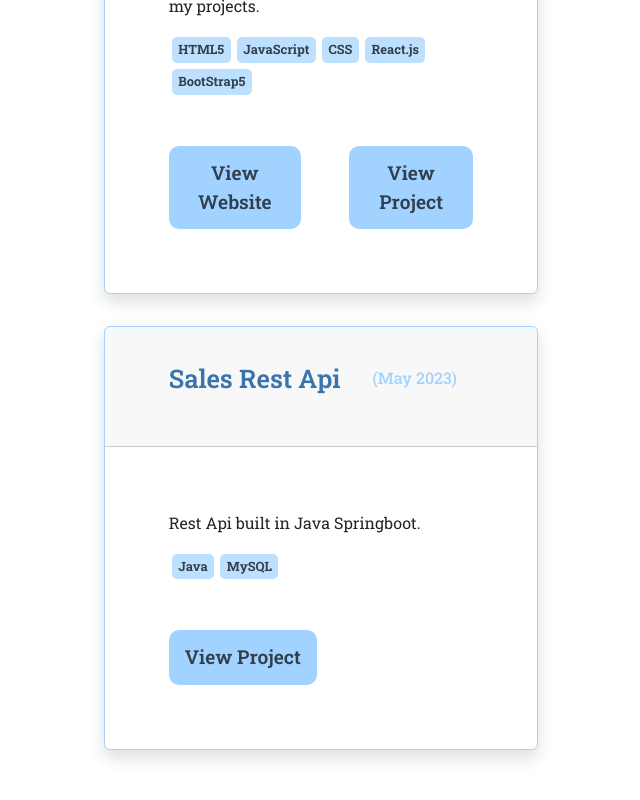
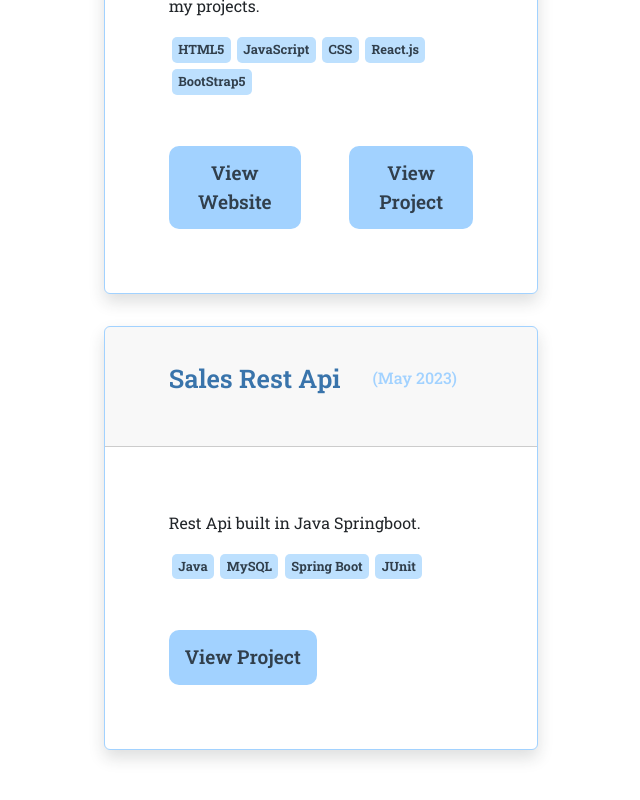
Before and after one commit to merickagustin/my-portfolio, a React (Create React App) app: page /projects in a window 1280 px wide. Shown: the part 1162-1962 px from the top of the page, without its empty margins (319-959 px from the left). Built offline with nearby package versions, Linux system fonts and the light colour scheme.

Commit message:
Add update to Project page

```diff
--- a/src/components/Projects.js
+++ b/src/components/Projects.js
@@ -27,7 +27,7 @@ const projectCards = [
     projectDescription: "Rest Api built in Java Springboot.",
     sourceCodeLink: "https://github.com/merickagustin/sales-rest-api",
     sourceWebsite: "",
-    techs: ["Java", "MySQL"],
+    techs: ["Java", "MySQL", "Spring Boot", "JUnit"],
   },
 ];
 
```
